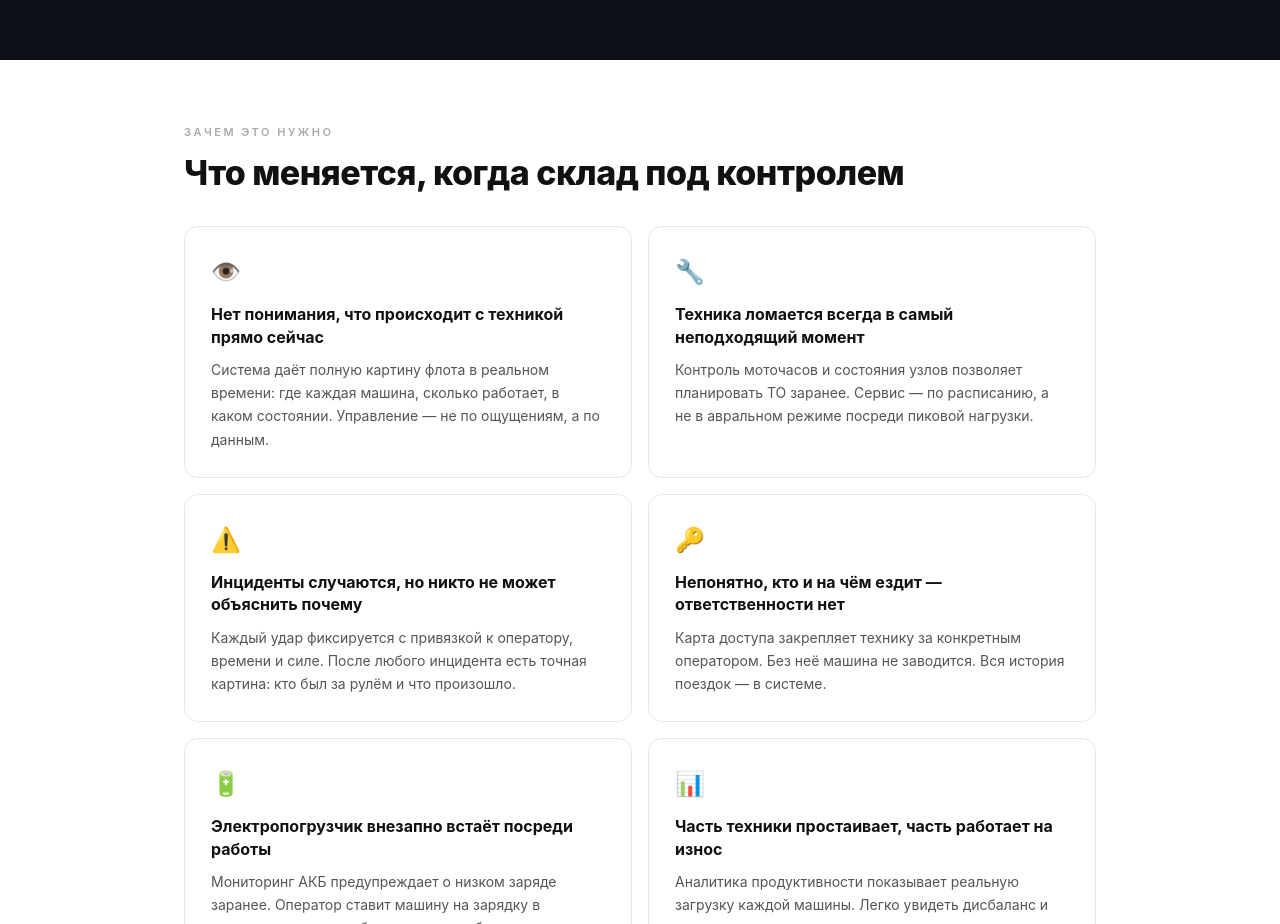
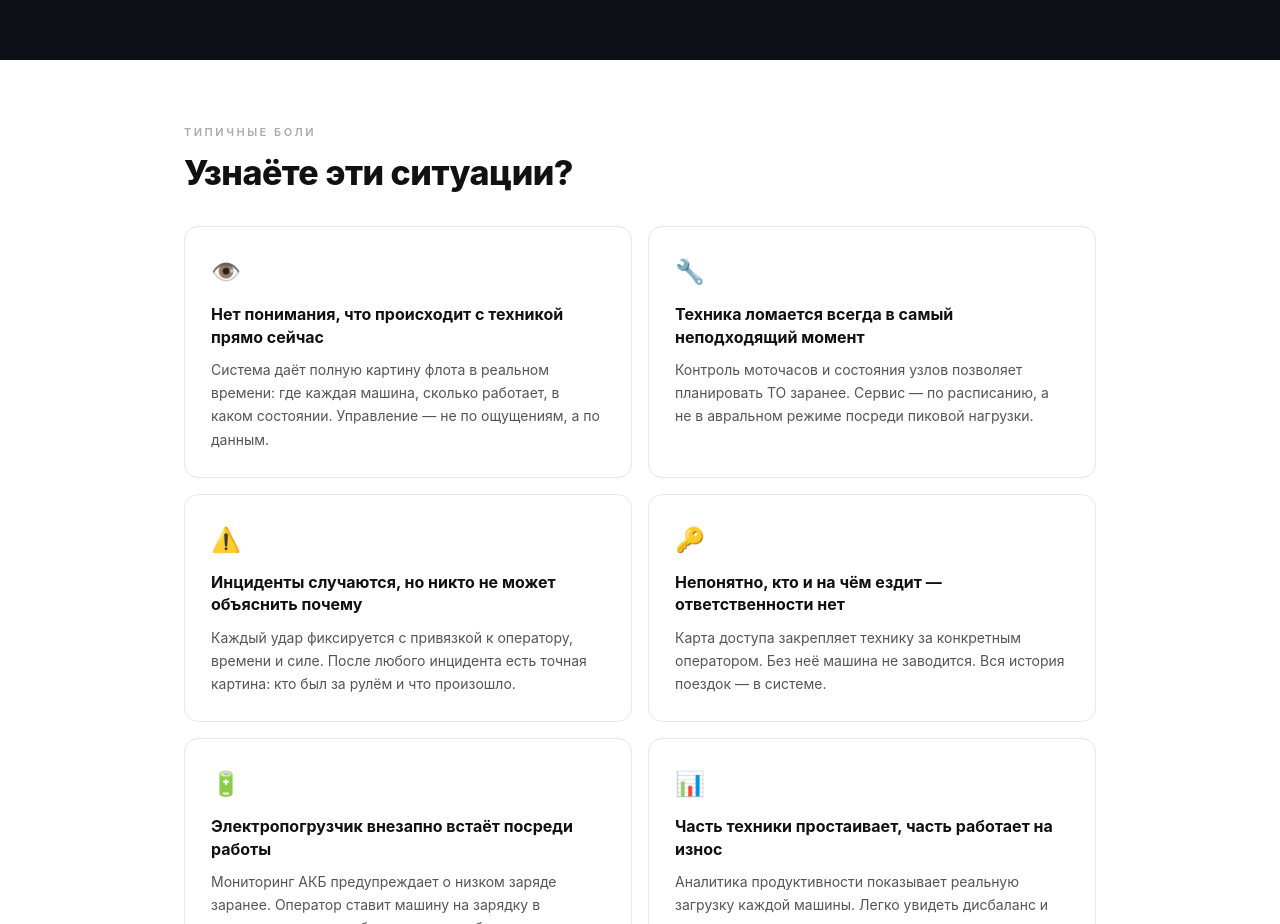
Before and after one commit to ak-testim/skylon-webinar, a plain HTML site: page index.html in a window 1280 px wide. Shown: the part 2800-3724 px from the top of the page. Drawn offline with Linux system fonts and the light colour scheme.

Commit message:
Поменять заголовок сценариев на Узнаёте эти ситуации

```diff
--- a/index.html
+++ b/index.html
@@ -250,8 +250,8 @@
 <!-- СЦЕНАРИИ -->
 <div class="section">
   <div class="wrap">
-    <div class="eyebrow">Зачем это нужно</div>
-    <h2 class="section-title">Что меняется, когда склад под контролем</h2>
+    <div class="eyebrow">Типичные боли</div>
+    <h2 class="section-title">Узнаёте эти ситуации?</h2>
     <div class="scenarios-grid">
       <div class="scenario-card">
         <div class="scenario-icon">👁️</div>
```
Also changed, not shown: warm.html (+2 -2 lines).
